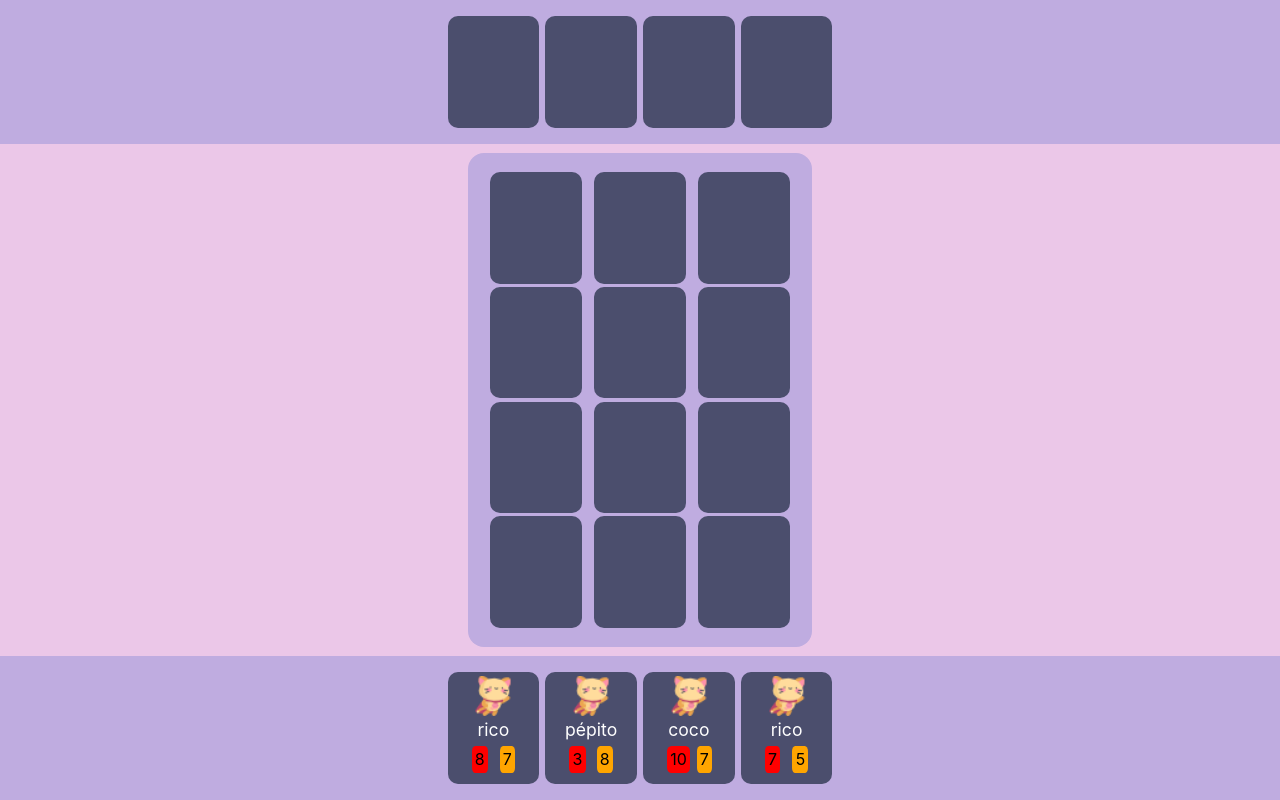
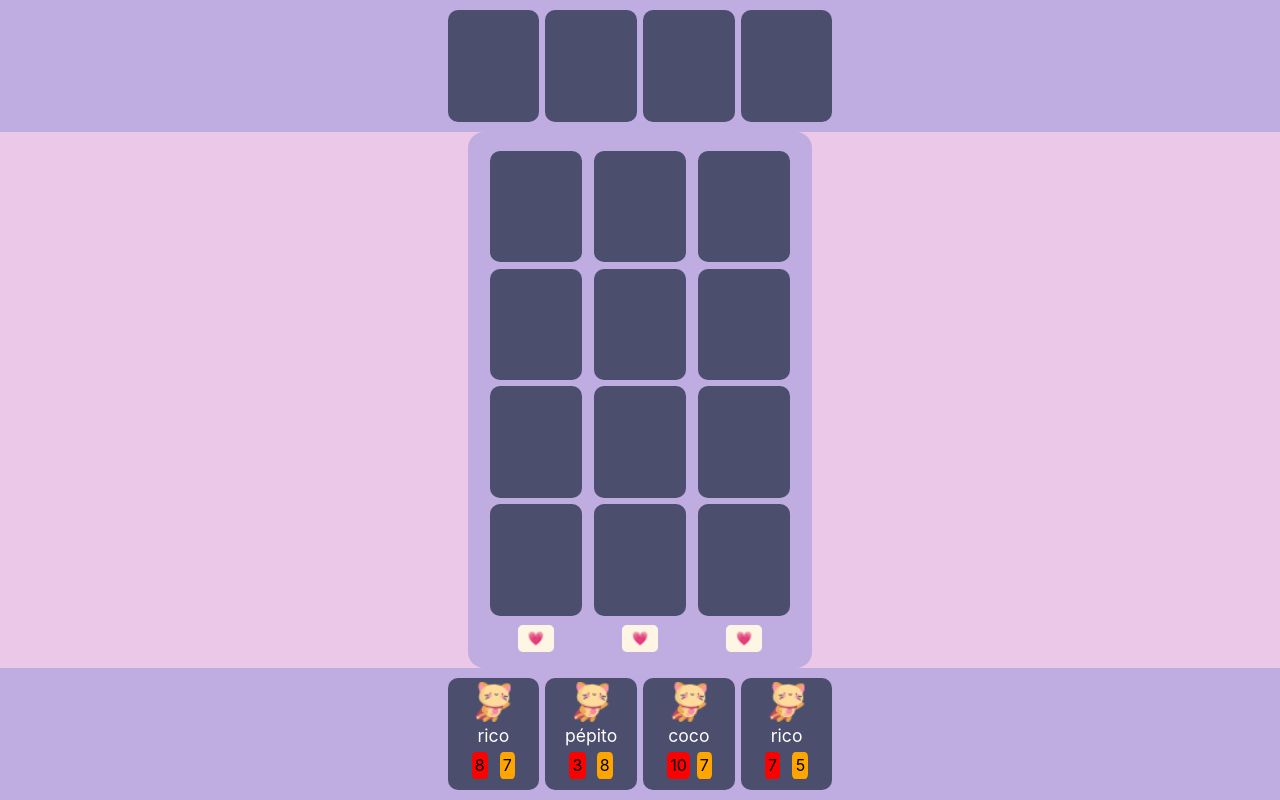
Before and after one commit to louisebld/DungeonBattleCard, a React (Create React App) app: page /game in a window 1280 px wide. Built offline with nearby package versions, Linux system fonts and the light colour scheme.

Commit message:
start base placement

```diff
--- a/src/components/GameGrid.js
+++ b/src/components/GameGrid.js
@@ -2,8 +2,20 @@ import React from 'react';
 import EmptyCard from './EmptyCard';
 import styles from './GameGrid.module.css';
 
+export default class GameGridV2 extends React.Component {
 
-export default class GameGridV2 extends React.Component {
+    handleClick = (event) => {
+        event.currentTarget.disabled = true;
+        console.log("le base du joueur se trouve en colonne : " + event);
+        for(var i = 1; i <= 3; i++){
+            if(i !== event){
+                var button = document.querySelector("#btn_" + i);
+                button.style.display = "none";
+            }
+        }
+
+    }
+
     render() {
         return (
             <div className={styles.container}>
@@ -12,21 +24,21 @@ export default class GameGridV2 extends React.Component {
                     <EmptyCard/>
                     <EmptyCard/>
                     <EmptyCard/>
-
+                    <button id="btn_1" className={styles.button_heart} onClick={() => {this.handleClick(1)}}>💗</button>
                 </div>
                 <div className={styles.column}>
                     <EmptyCard/>
                     <EmptyCard/>
                     <EmptyCard/>
                     <EmptyCard/>
-
+                    <button id="btn_2" className={styles.button_heart} onClick={() => {this.handleClick(2)}}>💗</button>
                 </div>
                 <div className={styles.column}>
                     <EmptyCard/>
                     <EmptyCard/>
                     <EmptyCard/>
                     <EmptyCard/>
-
+                    <button id="btn_3" className={styles.button_heart} onClick={() => {this.handleClick(3)}}>💗</button>
                 </div>
             </div>
         )
--- a/src/components/GameGrid.module.css
+++ b/src/components/GameGrid.module.css
@@ -10,6 +10,25 @@
 }
 
 .column{
+    display: flex;
+    flex-direction: column;
+    justify-content: center;
+    align-items: center;
+
     margin-right: 0.2rem;
     margin-left: 0.2rem;
 }
+
+.button_heart{
+    margin-top: 0.4rem;
+    padding: 6px 10px 6px 10px;
+    border: none;
+    background-color: #FFF5E4;
+    cursor: pointer;
+    border-radius: 5px;
+    transition: 0.3s;
+}
+
+.button_heart:hover{
+    background-color: #FFE3E1;
+}
```
